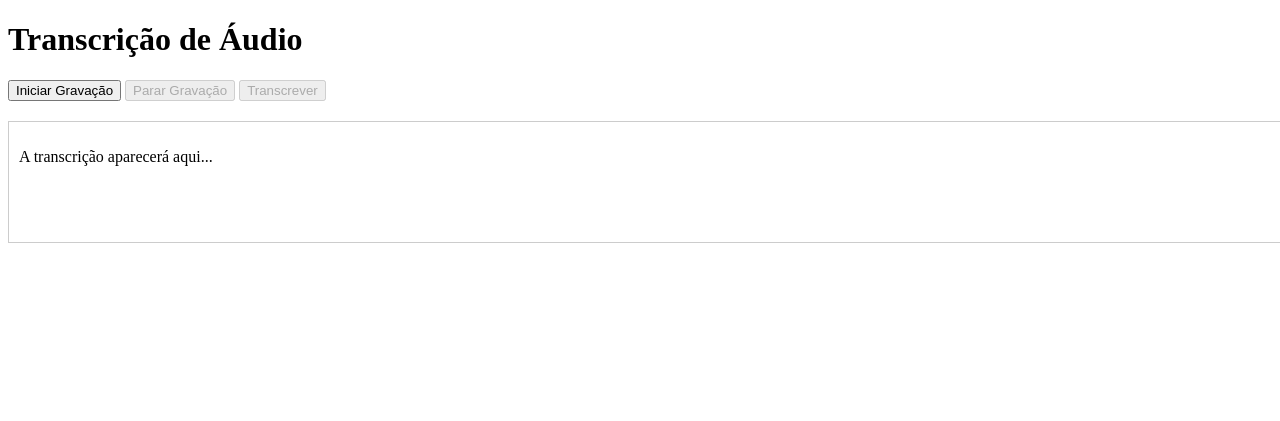
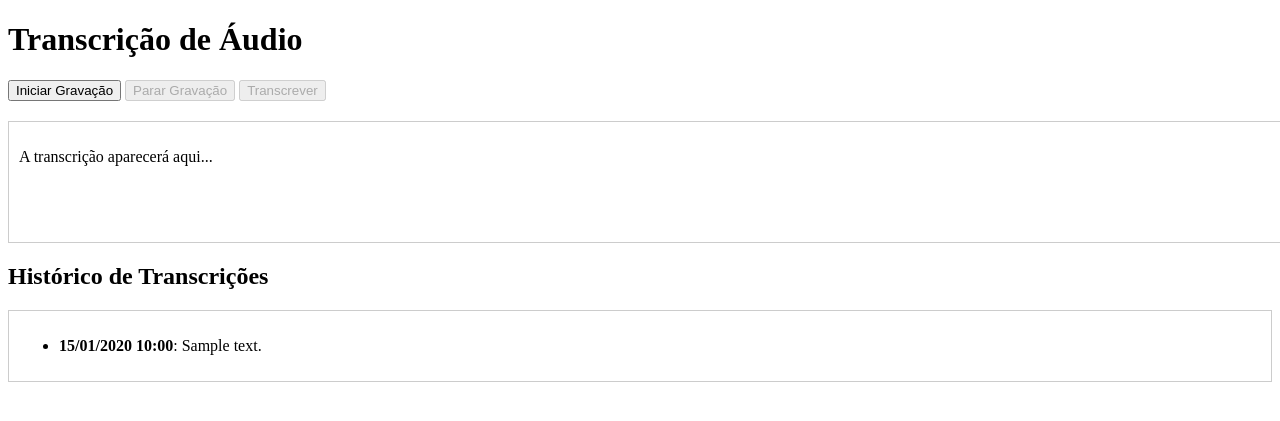
Before and after one commit to Jose-Pedro-Da-Paz/Echo.AI, a Django app: template echoIA/transcription/templates/transcription/index.html in a window 1280 px wide. Shown: the top 421 px of the page. Run offline with Django 5.2, Linux system fonts and the light colour scheme; the template is opened without the code that fills it: values that come from a table or form of the project are taken from there, others are empty; tables that the repository leaves empty hold one stand-in row (values such as "Sample post").

Commit message:
Update index.html

```diff
--- a/echoIA/transcription/templates/transcription/index.html
+++ b/echoIA/transcription/templates/transcription/index.html
@@ -17,6 +17,23 @@
         <p id="transcription-text">A transcrição aparecerá aqui...</p>
     </div>
     <p id="upload-status" style="color: red; font-weight: bold;"></p>
+
+    <!-- Seção para exibir o histórico de transcrições -->
+    <h2>Histórico de Transcrições</h2>
+    <div id="transcription-history" style="margin-top: 20px; padding: 10px; border: 1px solid #ccc;">
+        {% if user_transcriptions %}
+            <ul>
+                {% for transcription in user_transcriptions %}
+                    <li>
+                        <strong>{{ transcription.created_at|date:"d/m/Y H:i" }}</strong>:
+                        {{ transcription.text }}
+                    </li>
+                {% endfor %}
+            </ul>
+        {% else %}
+            <p>Nenhuma transcrição encontrada.</p>
+        {% endif %}
+    </div>
 
     <script>
         const csrftoken = document.querySelector('[name=csrfmiddlewaretoken]').value;
@@ -64,7 +81,6 @@
         };
 
         document.getElementById("transcribe").onclick = async () => {
-            // Atualiza o status para indicar que o upload está em andamento
             document.getElementById("upload-status").innerText = "Enviando arquivo para transcrição, aguarde...";
 
             let uploadSuccess = false;
@@ -85,7 +101,7 @@
                         const data = await response.json();
                         document.getElementById("transcription-text").innerText = data.transcription || data.error;
                         uploadSuccess = true;
-                        document.getElementById("upload-status").innerText = ""; // Limpa a mensagem de status
+                        document.getElementById("upload-status").innerText = "";
                     } else {
                         throw new Error("Falha no upload");
                     }
@@ -93,8 +109,6 @@
                     attempts++;
                     document.getElementById("upload-status").innerText = `Tentando novamente... (${attempts}/${maxAttempts})`;
                     console.log("Erro ao transcrever:", error);
-
-                    // Espera alguns segundos antes de tentar novamente
                     await new Promise(resolve => setTimeout(resolve, 3000));
                 }
             }
```
